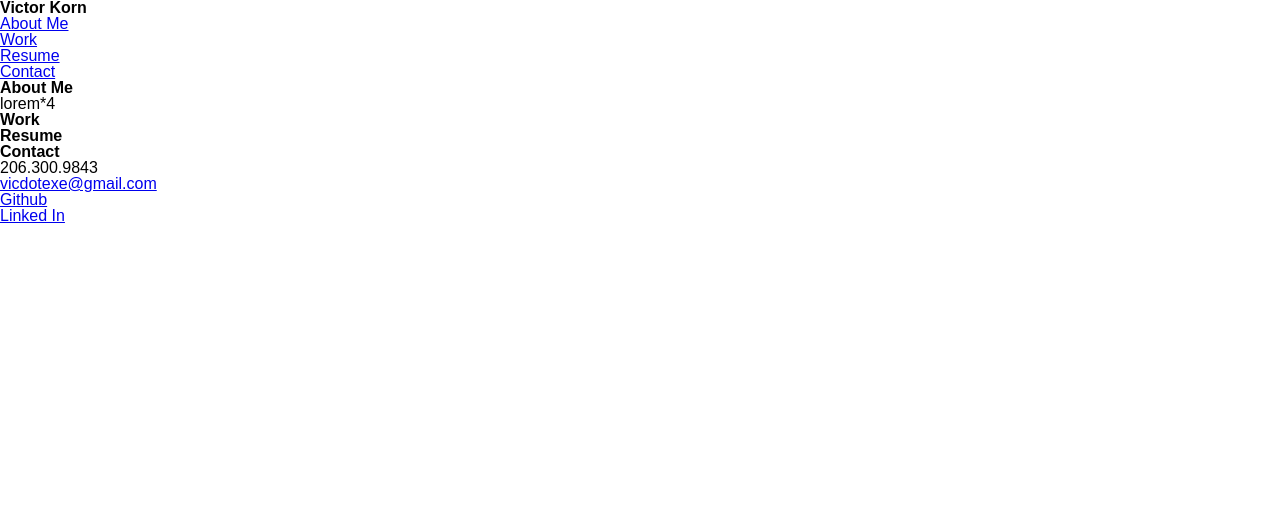
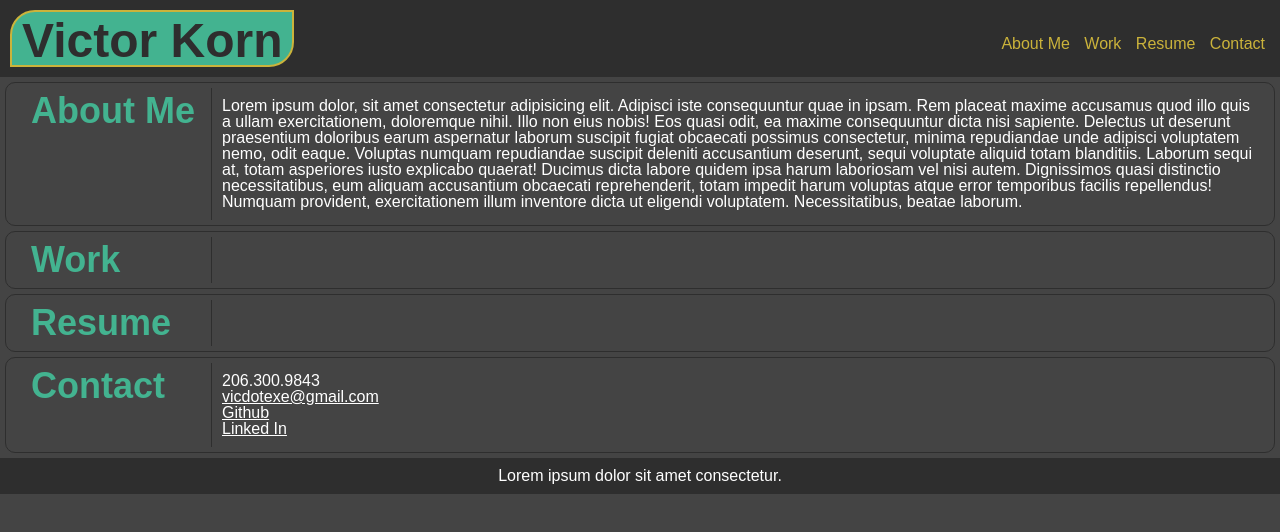
Before and after one commit to vicdotexe/portfolio, a plain HTML site: page index.html in a window 1280 px wide. Drawn offline with Linux system fonts and the light colour scheme.

Commit message:
implemented flex and adaptive display in css, aswell as slight section restructure in html

```diff
--- a/assets/css/stylesheet.css
+++ b/assets/css/stylesheet.css
@@ -0,0 +1,116 @@
+:root {
+    --accent: rgb(67, 179, 144);
+    --accent2: rgb(203, 179, 59);
+    --darkBackground: rgb(46, 46, 46);
+    --lightBackground: rgb(68, 68, 68);
+    --defaultTextColor: white;
+    --navigationFontColor: var(--accent2);
+    --sectionBorders: var(--accent2);
+}
+
+* {
+    color: var(--defaultTextColor);
+}
+
+main {
+    background: var(--lightBackground);
+}
+
+header h1 {
+    font-size: 48px;
+    display: inline;
+    color: var(--darkBackground);
+    background: var(--accent);
+    padding: 5px 10px 0px 10px;
+    border: 2px solid var(--accent2);
+    border-radius: 25px 0px;
+}
+
+
+
+header {
+    display: flex;
+    background: var(--darkBackground);
+    padding: 10px;
+    justify-content: space-between;
+    align-items: center;
+}
+
+nav {
+    display: inline;
+    height:fit-content;
+    margin-top: 10px;
+}
+
+nav a {
+    color: var(--navigationFontColor);
+    text-decoration: none;
+}
+
+nav a:hover {
+    color:rgb(67, 179, 144);
+}
+
+nav ul li{
+    display: inline;
+    margin: 0px 5px;
+}
+
+body{
+    background: var(--lightBackground);
+}
+
+main {
+}
+.main-section {
+    display: flex;
+    flex-grow: 1px;
+    border: 1px solid var(--darkBackground);
+    border-radius: 10px;
+    margin: 5px;
+}
+
+.main-section h2 {
+    font-size: 36px;
+    color: var(--accent);
+    padding: 10px 25px;
+    white-space: nowrap;
+    width: 200px;
+}
+
+.section-content{
+    margin: 5px;
+    padding: 10px;
+    border-left: 1px solid var(--darkBackground);
+}
+
+footer{
+    padding: 10px;
+    background: var(--darkBackground);
+    color: var(--accent);
+}
+
+footer p{
+    text-align: center;
+}
+
+@media screen and (max-width: 992px){
+    header {
+        flex-direction: column;
+    }
+    .main-section{
+        flex-direction: row;
+    }
+}
+
+@media screen and (max-width: 768px) {
+    header {
+        flex-direction: column;
+    }
+    .main-section{
+        flex-direction: column;
+    }
+    .section-content{
+        border: 0;
+    }
+}
--- a/index.html
+++ b/index.html
@@ -35,17 +35,29 @@
         <section id="about-me" class="main-section">
             <h2>About Me</h2>
             <!-- todo: write bio -->
-            <p>lorem*4</p>
+            <section class="section-content">
+                <p>Lorem ipsum dolor, sit amet consectetur adipisicing elit. Adipisci iste consequuntur quae in ipsam. Rem placeat maxime accusamus quod illo quis a ullam exercitationem, doloremque nihil. Illo non eius nobis!
+                    Eos quasi odit, ea maxime consequuntur dicta nisi sapiente. Delectus ut deserunt praesentium doloribus earum aspernatur laborum suscipit fugiat obcaecati possimus consectetur, minima repudiandae unde adipisci voluptatem nemo, odit eaque.
+                    Voluptas numquam repudiandae suscipit deleniti accusantium deserunt, sequi voluptate aliquid totam blanditiis. Laborum sequi at, totam asperiores iusto explicabo quaerat! Ducimus dicta labore quidem ipsa harum laboriosam vel nisi autem.
+                    Dignissimos quasi distinctio necessitatibus, eum aliquam accusantium obcaecati reprehenderit, totam impedit harum voluptas atque error temporibus facilis repellendus! Numquam provident, exercitationem illum inventore dicta ut eligendi voluptatem. Necessitatibus, beatae laborum.</p>
+            </section>
         </section>
         <section id="work" class="main-section">
             <h2>Work</h2>
+            <section class="section-content">
+
+            </section>
         </section>
         <section id="resume" class="main-section">
             <h2>Resume</h2>
+            <section class="section-content">
+
+            </section>
         </section>
         <!-- todo: validate links -->
         <section id="contact" class="main-section">
             <h2>Contact</h2>
+            <section class="section-content">
                 <ul>
                     <li>
                         206.300.9843
@@ -61,10 +73,11 @@
                     </li>
                 </ul>
             </section>
+        </section>
     </main>
 
     <footer>
-
+        <p>Lorem ipsum dolor sit amet consectetur.</p>
     </footer>
 
 </body>
```
Lines whose indentation alone changed are shown as unchanged.
